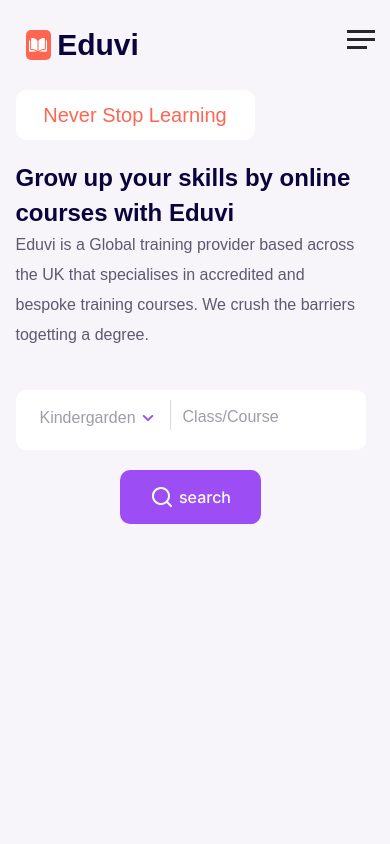
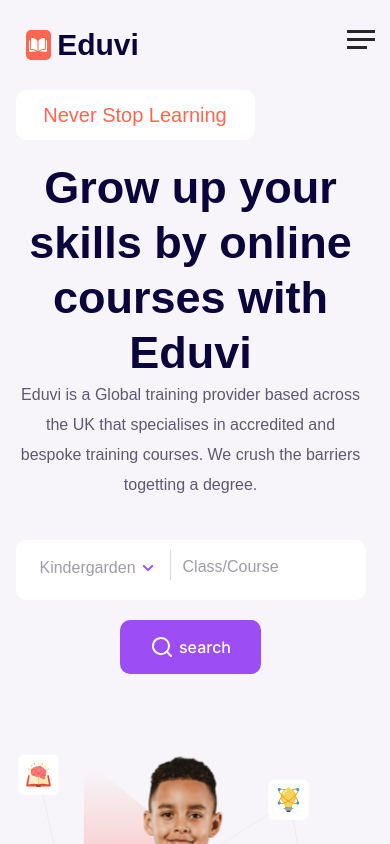
Before and after one commit to sandeshshahi/Eduvi-web, a React (Vite) app: page / in a window 390 px wide. Shown: the top 844 px of the page. Built offline with nearby package versions, Linux system fonts and the light colour scheme; a web font is replaced by a local one.

Commit message:
Build responsiveness and margin and padding fixes

```diff
--- a/src/components/banner/BookShopBanner.jsx
+++ b/src/components/banner/BookShopBanner.jsx
@@ -18,11 +18,13 @@
           <p className="bookShopBanner-p">
             Eduvi Online <br /> Book Shop
           </p>
-          <img
-            className="bookShopBanner-image"
-            src={bookcaseImage}
-            alt="bookcase"
-          />
+          <div className="bookShopBanner-container">
+            <img
+              className="bookShopBanner-container-image"
+              src={bookcaseImage}
+              alt="bookcase"
+            />
+          </div>
         </div>
       </div>
     </div>
--- a/src/styles/sass/layout/_bookShopBanner.scss
+++ b/src/styles/sass/layout/_bookShopBanner.scss
@@ -4,6 +4,10 @@
 .bookShopBanner {
   background-color: rgba(239, 235, 245, 1);
   border-radius: utils.rem(20);
+
+  @include utils.media-sm {
+    padding: 0 utils.rem(20);
+  }
 
   &__link {
     @include utils.flexDisplay(row, start, center);
@@ -27,13 +31,30 @@
   &-p {
     @include utils.font-Metropolis(600, 45, 50);
     color: globals.$text-color;
+    @include utils.media-sm {
+      @include utils.font-Metropolis(600, 32, 32);
+    }
   }
-  &-image {
+
+  &-container {
+    display: block;
     height: utils.rem(210);
     width: utils.rem(374);
-    margin-right: utils.rem(124);
+    object-fit: contain;
+    @include utils.media-sm {
+      width: 100vw;
+    }
+    &-image {
+      @include utils.media-sm {
+        transform: scale(0.6);
+      }
+    }
   }
+
   &-content {
     @include utils.flexDisplay(row, space-around, center);
+    @include utils.media-sm {
+      @include utils.flexDisplay(row, start, center);
+    }
   }
 }
--- a/src/styles/sass/layout/_header.scss
+++ b/src/styles/sass/layout/_header.scss
@@ -105,6 +105,7 @@
   @include utils.media-sm {
     max-width: 100vw;
     margin-top: 0;
+    padding: 0 utils.rem(10);
   }
   @include utils.media-md {
     padding: 0 utils.rem(20);
@@ -124,26 +125,31 @@
   .text-heading {
     @include utils.font-Metropolis(700, 65, 75);
     @include utils.media-md {
-      @include utils.font-Metropolis(700, 24, 35);
+      @include utils.font-Metropolis(700, 45, 55);
       text-wrap: wrap;
       margin-top: utils.rem(20);
+      text-align: center;
     }
   }
 
   .text-description {
     @include utils.font-Metropolis(400, 16, 30);
     color: rgba(93, 90, 111, 1);
+
+    @include utils.media-sm {
+      text-align: center;
+    }
   }
 }
 
 .search-container {
-  @include utils.flexDisplay(row, space-around, center);
+  @include utils.flexDisplay(row, space-between, center);
   max-width: utils.rem(607);
   height: utils.rem(60);
   border-radius: utils.rem(10);
   background-color: rgba(255, 255, 255, 1);
   margin-top: utils.rem(40);
-  padding: utils.rem(5) 0;
+  padding: utils.rem(5);
   @include utils.media-md {
     max-width: 100vw;
     @include utils.flexDisplay(column, space-around, center);
@@ -207,7 +213,7 @@
     max-width: 100%;
     transform: scale(0.5);
     @include utils.flexDisplay;
-    margin-top: 0;
+    margin-top: utils.rem(-100);
     left: utils.rem(-35);
   }
   &-gradient {
--- a/src/styles/sass/layout/_joinAsTeacher.scss
+++ b/src/styles/sass/layout/_joinAsTeacher.scss
@@ -41,6 +41,9 @@
   &-h1 {
     @include utils.font-Metropolis(700, 45, 55);
     color: globals.$text-color;
+    @include utils.media-sm {
+      text-align: center;
+    }
   }
   &-p {
     @include utils.font-Metropolis(400, 16, 30);
@@ -56,6 +59,7 @@
   @include utils.media-sm {
     @include utils.flexDisplay(column, center, center);
     gap: utils.rem(80);
+    margin-top: utils.rem(-180);
   }
   @include utils.media-lg {
     width: 100vw;
--- a/src/styles/sass/layout/_joinCourses.scss
+++ b/src/styles/sass/layout/_joinCourses.scss
@@ -4,7 +4,7 @@
 .text__section {
   height: utils.rem(440);
   max-width: 100%;
-  width: utils.rem(500);
+  // width: utils.rem(500);
   @include utils.flexDisplay(column, start, start);
   margin-left: utils.rem(70);
   @include utils.media-sm {
@@ -23,12 +23,16 @@
     @include utils.font-Metropolis(500, 20, 20);
     @include utils.media-sm {
       padding: utils.rem(10);
+      text-align: center;
     }
   }
   &-heading {
     @include utils.font-Metropolis(700, 45, 55);
     color: globals.$text-color;
     margin-top: utils.rem(15);
+    @include utils.media-sm {
+      text-align: center;
+    }
   }
   &-description {
     @include utils.font-Metropolis(400, 16, 30);
@@ -41,6 +45,9 @@
   }
   &-buttonWrapper {
     margin-top: utils.rem(40);
+
+    @include utils.media-sm {
+    }
   }
 }
 
@@ -54,7 +61,7 @@
     width: 100vw;
     transform: scale(0.6);
     left: utils.rem(-120);
-    margin-top: utils.rem(40);
+    margin-top: utils.rem(100);
   }
 
   &-personImage {
@@ -65,9 +72,13 @@
 
   &-ellipse {
     position: absolute;
-    right: 0;
+    right: utils.rem(0);
     bottom: utils.rem(0);
     border-radius: 50%;
+    @include utils.media-sm {
+      right: utils.rem(-400);
+      transform: scale(0.75);
+    }
   }
   &-pattern {
     position: absolute;
@@ -107,7 +118,6 @@
   @include utils.flexDisplay(row, space-between, center);
   background-color: rgba(237, 233, 242, 1);
   border-radius: utils.rem(20);
-  overflow: hidden;
   z-index: 5;
   @include utils.media-sm {
     width: 100vw;
@@ -117,6 +127,7 @@
   @include utils.media-lg {
     @include utils.flexDisplay(column, center, center);
     gap: utils.rem(60);
-    padding-top: utils.rem(60);
+    // padding-top: utils.rem(60);
+    margin-top: utils.rem(-40);
   }
 }
--- a/src/styles/sass/layout/_lessons.scss
+++ b/src/styles/sass/layout/_lessons.scss
@@ -8,6 +8,7 @@
     @include utils.flexDisplay(column, center, center);
     width: 100vw;
     gap: utils.rem(120);
+    margin-top: utils.rem(-80);
   }
   &-cards {
     display: grid;
--- a/src/styles/sass/pages/_landingPage.scss
+++ b/src/styles/sass/pages/_landingPage.scss
@@ -92,8 +92,15 @@
   @include utils.flexDisplay(column, center, center);
   gap: utils.rem(150);
   margin-top: utils.rem(150);
+  // @include utils.media-sm {
+  //   row-gap: utils.rem(0);
+  // }
   .section-classes {
     max-width: 100%;
+
+    @include utils.media-sm {
+      margin-top: utils.rem(-200);
+    }
     &-title {
       @include utils.flexDisplay(column, center, center);
       @include utils.media-sm {
@@ -108,9 +115,17 @@
       max-width: 100vw;
     }
   }
+  .section-joinCourses {
+    max-width: 100vw;
+    padding: 0 utils.rem(40);
+    @include utils.media-sm {
+      padding: 0 utils.rem(10);
+    }
+  }
 }
 
 .section-footer {
+  width: 100%;
   @include utils.flexDisplay;
   margin-top: utils.rem(150);
   margin-bottom: utils.rem(60);
--- a/src/styles/sass/pages/_shopPage.scss
+++ b/src/styles/sass/pages/_shopPage.scss
@@ -29,6 +29,7 @@
     margin-top: utils.rem(40);
   }
   &__footer {
+    width: 100%;
     margin-top: utils.rem(96);
     margin-bottom: utils.rem(96);
   }
```
Also changed, not shown: src/styles/css/style.min.css, 1 other file (tests, documents, lock files or other folders).
